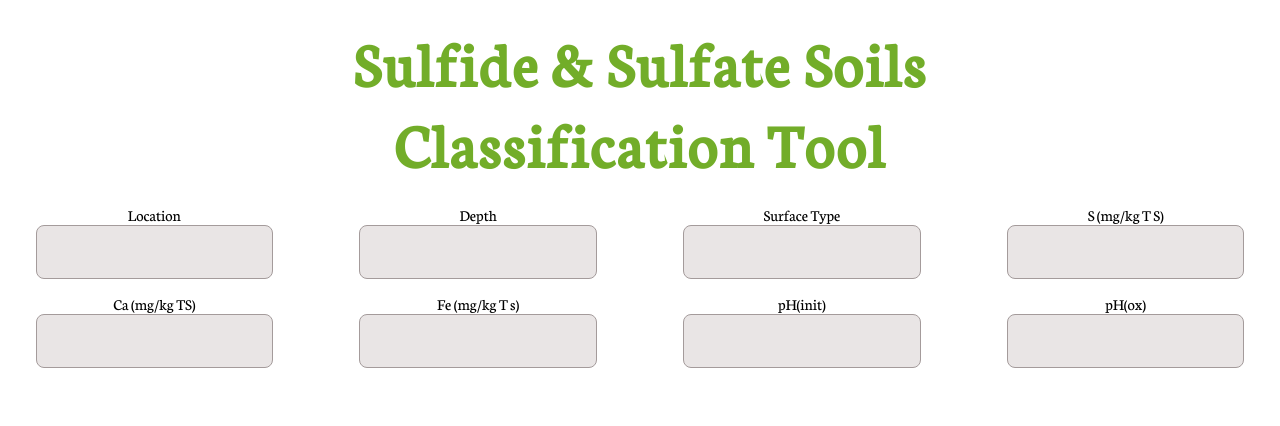
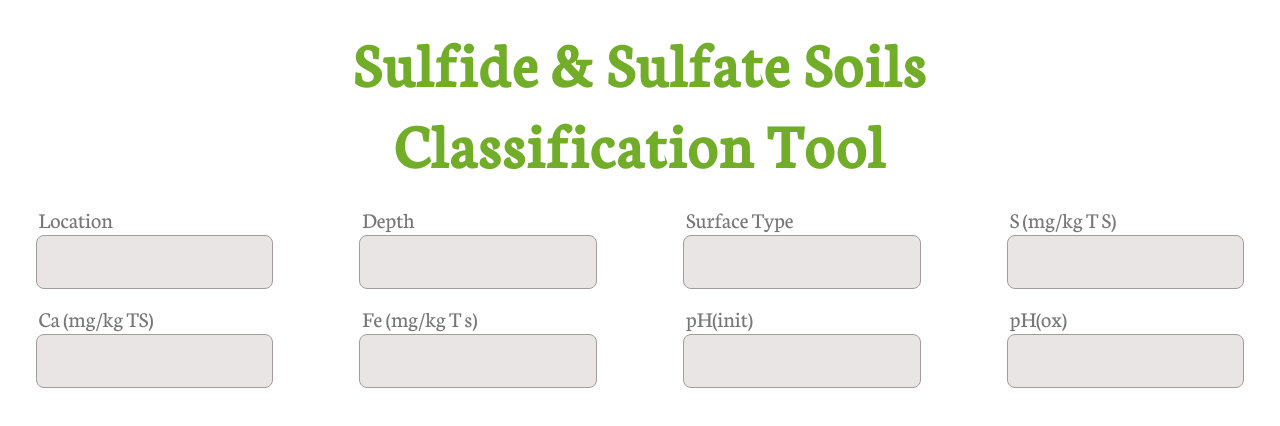
Before and after one commit to CasperKristiansson/AL1523-Digitalisation-and-Innovation-for-Sustainable-Development, a React (Create React App) app: page / in a window 1280 px wide. Shown: the top 426 px of the page. Built offline with nearby package versions, Linux system fonts and the light colour scheme.

Commit message:
Label design

```diff
--- a/src/Components/input.tsx
+++ b/src/Components/input.tsx
@@ -22,6 +22,16 @@ const useStyles = createUseStyles({
         backgroundColor: "#E9E5E5",
         border: "1px solid #A49B9B",
         borderRadius: "8px",
+        // Increase the input font size
+        fontSize: "1.4em",
+        color: "#222222"
+    },
+    label: {
+        textAlign: "left",
+        width: "75%",
+        height: "30px",
+        color: "#777777",
+        fontSize: "1.4em",
     },
 });
 
@@ -102,7 +112,7 @@ export const Input: React.FC<{}> = (): JSX.Element => {
                 <div className={classes.Row}>
                     {inputMapping.map((input) => (
                         <div className={classes.Col4}>
-                            <label htmlFor={input.id}>{input.label}</label>
+                            <label htmlFor={input.id} className={classes.label}>{input.label}</label>
                             <input
                                 className={classes.InputControl}
                                 id={input.id}
```
